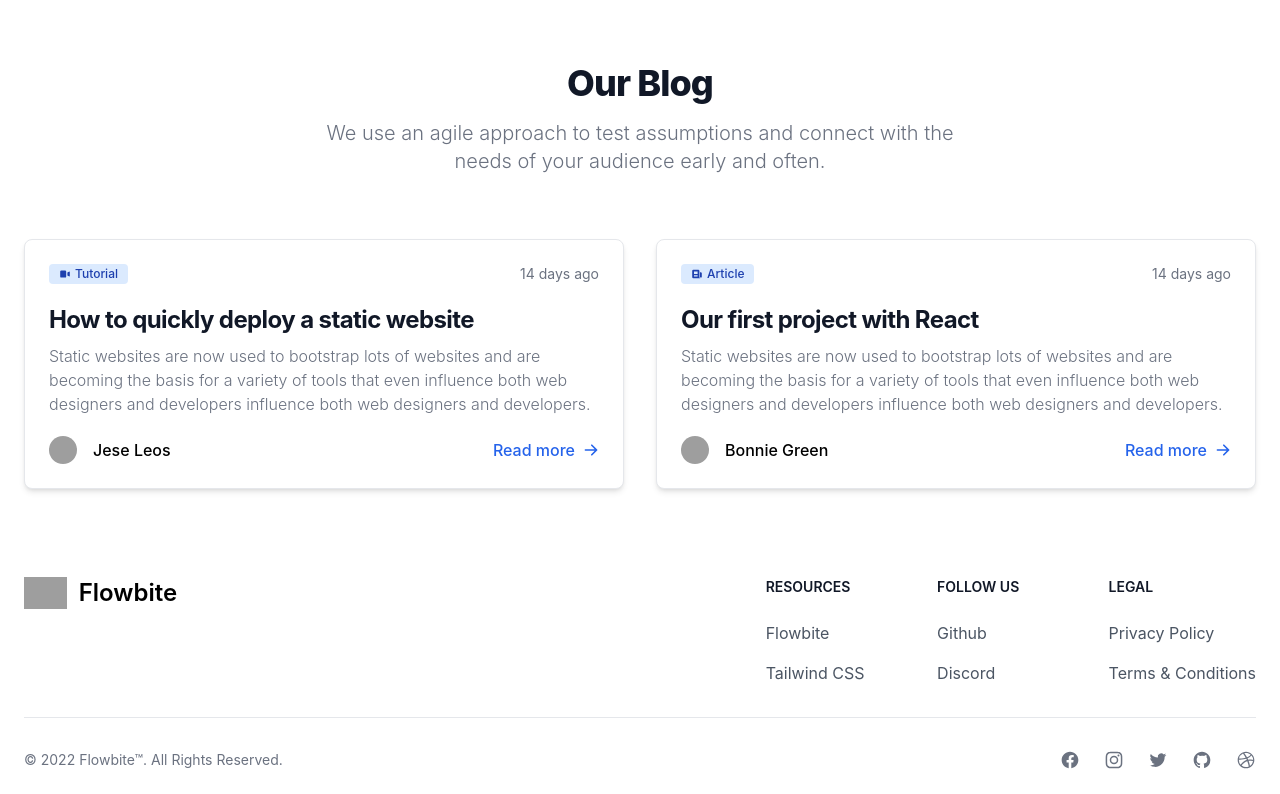
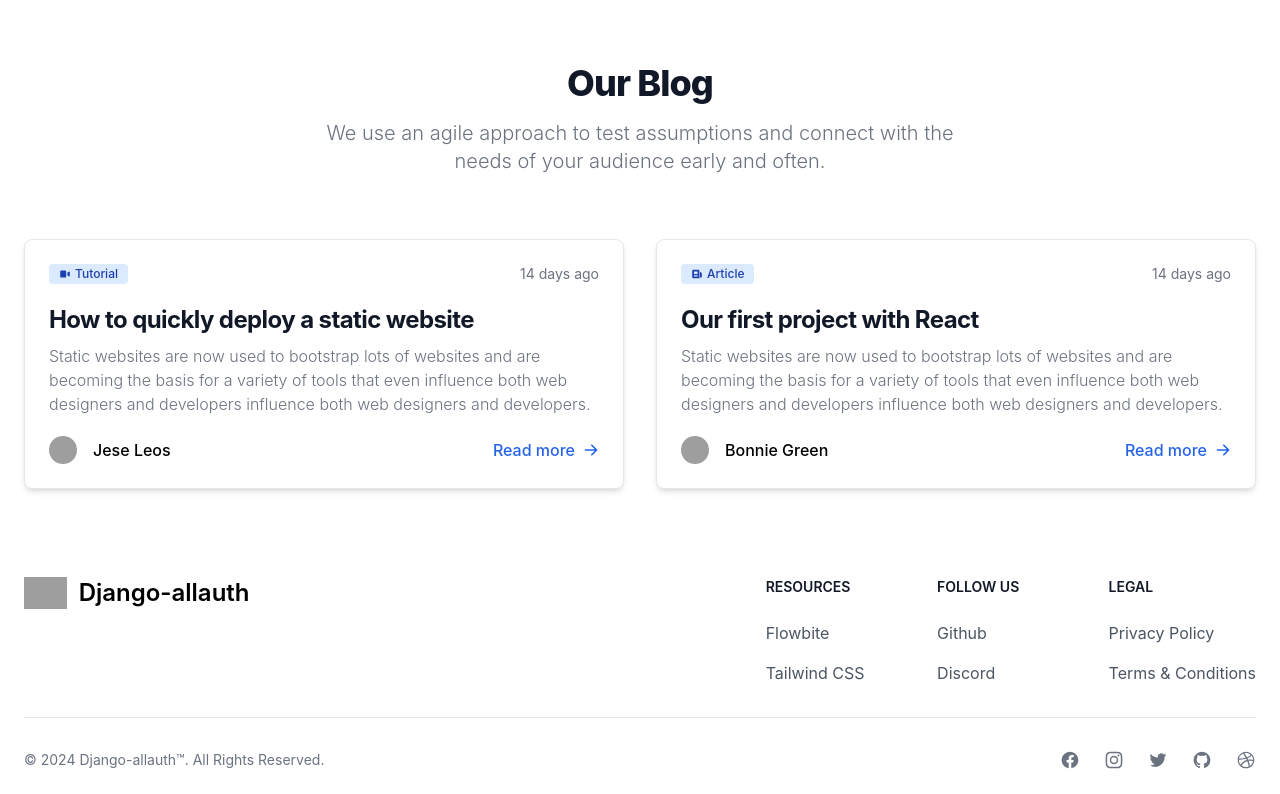
Before and after one commit to chienchuanw/django-blog, a Django app: page / in a window 1280 px wide. Shown: the part 61-855 px from the top of the page. Run offline with Django 5.2, Linux system fonts and the light colour scheme; style sheets or scripts are compiled from the project's sources; grey boxes are pictures that could not be loaded.

Commit message:
Changed few texts

```diff
--- a/templates/shared/footer.html
+++ b/templates/shared/footer.html
@@ -10,7 +10,7 @@
           />
           <span
             class="self-center text-2xl font-semibold whitespace-nowrap dark:text-white"
-            >Flowbite</span
+            >Django-allauth</span
           >
         </a>
       </div>
@@ -75,9 +75,10 @@
     <hr class="my-6 border-gray-200 sm:mx-auto dark:border-gray-700 lg:my-8" />
     <div class="sm:flex sm:items-center sm:justify-between">
       <span class="text-sm text-gray-500 sm:text-center dark:text-gray-400"
-        >© 2022
-        <a href="https://flowbite.com" class="hover:underline">Flowbite™</a>.
-        All Rights Reserved.
+        >© 2024
+        <a href="https://flowbite.com" class="hover:underline"
+          >Django-allauth™</a
+        >. All Rights Reserved.
       </span>
       <div class="flex mt-4 space-x-6 sm:justify-center sm:mt-0">
         <a
```
